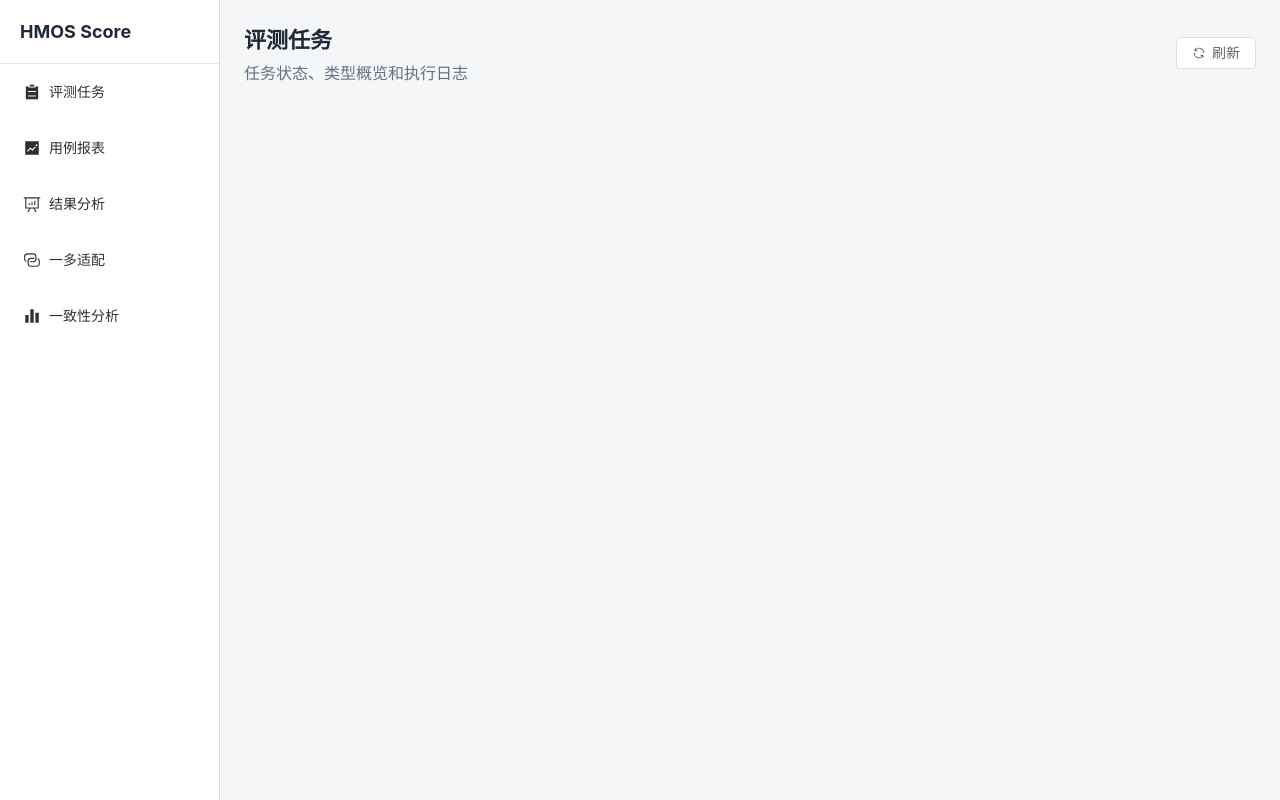
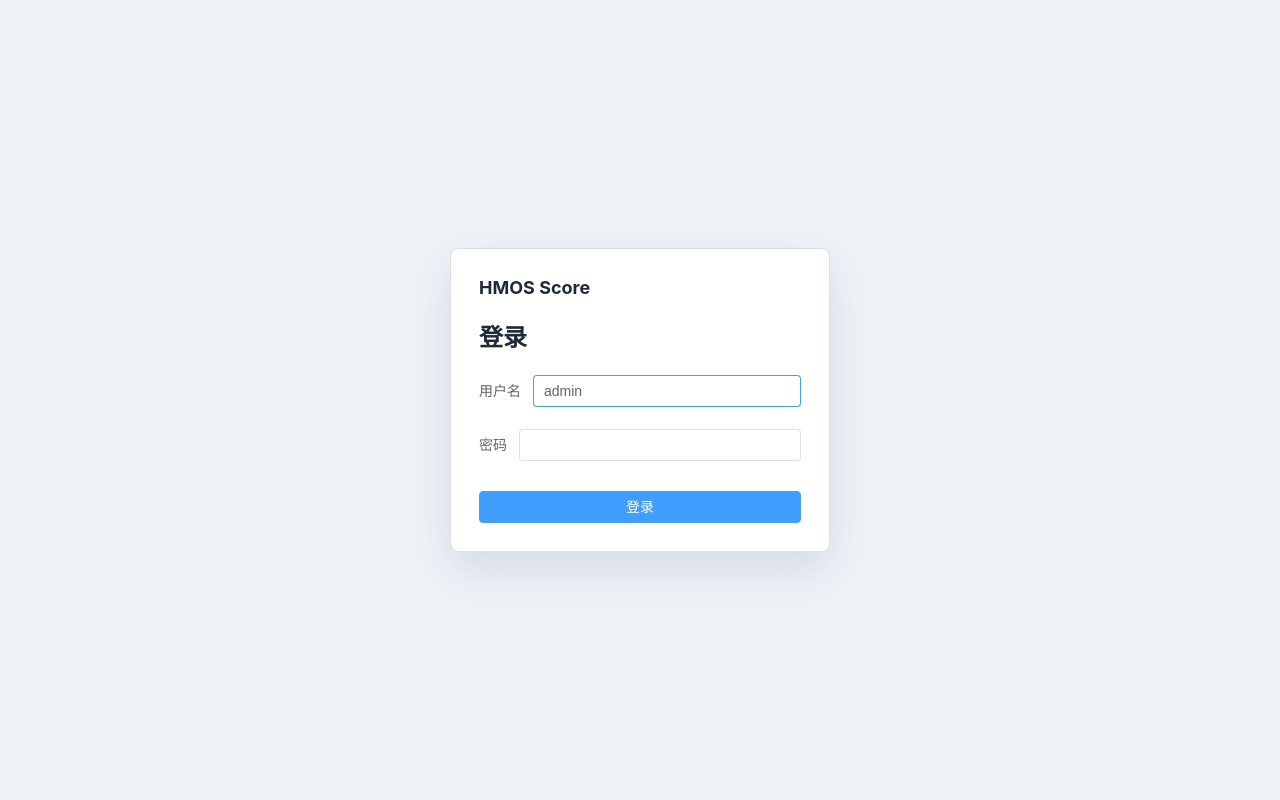
Before and after one commit to yaoooge/hmos-score-agent, a Vue app in the folder web/: page /#/login in a window 1280 px wide. Built offline with nearby package versions, Linux system fonts and the light colour scheme.

Commit message:
feat: add dashboard login gate

```diff
--- a/web/src/App.vue
+++ b/web/src/App.vue
@@ -1,5 +1,6 @@
 <template>
-  <div class="app-shell">
+  <router-view v-if="isLoginRoute" />
+  <div v-else class="app-shell">
     <aside class="sidebar">
       <div class="brand">HMOS Score</div>
       <el-menu :default-active="activePath" router class="nav-menu">
@@ -24,6 +25,9 @@
           <span>一致性分析</span>
         </el-menu-item>
       </el-menu>
+      <div class="sidebar-footer">
+        <el-button :icon="SwitchButton" @click="logout">退出</el-button>
+      </div>
     </aside>
     <main class="main-panel">
       <header class="topbar">
@@ -50,15 +54,17 @@
 
 <script setup lang="ts">
 import { computed, provide, shallowRef, type Ref } from "vue";
-import { useRoute } from "vue-router";
+import { useRoute, useRouter } from "vue-router";
 import {
   Connection,
   DataAnalysis,
   Histogram,
   List,
   Refresh,
+  SwitchButton,
   TrendCharts,
 } from "@element-plus/icons-vue";
+import { clearAuthSession } from "./authSession.js";
 
 type DashboardTitleControls = {
   dateRange?: {
@@ -67,6 +73,7 @@ type DashboardTitleControls = {
 };
 
 const route = useRoute();
+const router = useRouter();
 const titleControls = shallowRef<DashboardTitleControls>({});
 const titleDateRange = computed({
   get: () => titleControls.value.dateRange?.model.value ?? null,
@@ -78,6 +85,7 @@ const titleDateRange = computed({
 });
 
 const activePath = computed(() => route.path);
+const isLoginRoute = computed(() => route.path === "/login");
 const title = computed(() => {
   if (route.path.startsWith("/reports")) {
     return "用例报表";
@@ -114,6 +122,11 @@ function reloadPage() {
   window.dispatchEvent(new CustomEvent("dashboard:refresh"));
 }
 
+async function logout() {
+  clearAuthSession(window.localStorage);
+  await router.replace("/login");
+}
+
 provide("setDashboardTitleControls", (controls: DashboardTitleControls | null) => {
   titleControls.value = controls ?? {};
 });
--- /dev/null
+++ b/web/src/authSession.js
@@ -0,0 +1,48 @@
+export const AUTH_SESSION_STORAGE_KEY = "hmos-score-auth-session";
+export const AUTH_SESSION_DURATION_MS = 7 * 24 * 60 * 60 * 1000;
+
+const ADMIN_USERNAME = "admin";
+const ADMIN_PASSWORD = "huawei123";
+
+export function verifyCredentials(username, password) {
+  return username === ADMIN_USERNAME && password === ADMIN_PASSWORD;
+}
+
+export function createAuthSession(storage, now = Date.now()) {
+  storage.setItem(
+    AUTH_SESSION_STORAGE_KEY,
+    JSON.stringify({
+      username: ADMIN_USERNAME,
+      expiresAt: now + AUTH_SESSION_DURATION_MS,
+    }),
+  );
+}
+
+export function clearAuthSession(storage) {
+  storage.removeItem(AUTH_SESSION_STORAGE_KEY);
+}
+
+export function isAuthSessionValid(storage, now = Date.now()) {
+  const rawSession = storage.getItem(AUTH_SESSION_STORAGE_KEY);
+  if (!rawSession) {
+    return false;
+  }
+
+  try {
+    const session = JSON.parse(rawSession);
+    const valid =
+      session &&
+      session.username === ADMIN_USERNAME &&
+      typeof session.expiresAt === "number" &&
+      session.expiresAt > now;
+    if (valid) {
+      return true;
+    }
+  } catch {
+    clearAuthSession(storage);
+    return false;
+  }
+
+  clearAuthSession(storage);
+  return false;
+}
--- /dev/null
+++ b/web/src/pages/LoginPage.vue
@@ -0,0 +1,50 @@
+<template>
+  <main class="login-page">
+    <section class="login-panel" aria-labelledby="login-title">
+      <div class="login-brand">HMOS Score</div>
+      <h1 id="login-title">登录</h1>
+      <el-form class="login-form" :model="form" @submit.prevent="submitLogin">
+        <el-form-item label="用户名">
+          <el-input v-model.trim="form.username" autocomplete="username" autofocus />
+        </el-form-item>
+        <el-form-item label="密码">
+          <el-input
+            v-model="form.password"
+            autocomplete="current-password"
+            show-password
+            type="password"
+            @keyup.enter="submitLogin"
+          />
+        </el-form-item>
+        <el-alert v-if="errorMessage" :closable="false" :title="errorMessage" type="error" />
+        <el-button class="login-submit" native-type="submit" type="primary">登录</el-button>
+      </el-form>
+    </section>
+  </main>
+</template>
+
+<script setup lang="ts">
+import { reactive, ref } from "vue";
+import { useRoute, useRouter } from "vue-router";
+import { createAuthSession, verifyCredentials } from "../authSession.js";
+
+const router = useRouter();
+const route = useRoute();
+const form = reactive({
+  username: "admin",
+  password: "",
+});
+const errorMessage = ref("");
+
+async function submitLogin() {
+  errorMessage.value = "";
+  if (!verifyCredentials(form.username, form.password)) {
+    errorMessage.value = "用户名或密码错误";
+    return;
+  }
+
+  createAuthSession(window.localStorage);
+  const redirectPath = typeof route.query.redirect === "string" ? route.query.redirect : "/tasks";
+  await router.replace(redirectPath);
+}
+</script>
--- a/web/src/router/index.ts
+++ b/web/src/router/index.ts
@@ -4,11 +4,14 @@ import CaseReports from "../pages/CaseReports.vue";
 import ResultAnalysis from "../pages/ResultAnalysis.vue";
 import CrossDeviceAnalysis from "../pages/CrossDeviceAnalysis.vue";
 import ConsistencyAnalysis from "../pages/ConsistencyAnalysis.vue";
+import LoginPage from "../pages/LoginPage.vue";
+import { isAuthSessionValid } from "../authSession.js";
 
 export const router = createRouter({
   history: createWebHashHistory("/dashboard/"),
   routes: [
     { path: "/", redirect: "/tasks" },
+    { path: "/login", component: LoginPage, meta: { public: true } },
     { path: "/tasks", component: TaskDashboard },
     { path: "/reports", component: CaseReports },
     { path: "/analysis", component: ResultAnalysis },
@@ -17,3 +20,21 @@ export const router = createRouter({
     { path: "/consistency/:taskId", component: ConsistencyAnalysis },
   ],
 });
+
+router.beforeEach((to) => {
+  const isPublicRoute = to.meta.public === true;
+  const isLoggedIn = isAuthSessionValid(window.localStorage);
+
+  if (to.path === "/login" && isLoggedIn) {
+    return "/tasks";
+  }
+
+  if (!isPublicRoute && !isLoggedIn) {
+    return {
+      path: "/login",
+      query: to.fullPath === "/" ? undefined : { redirect: to.fullPath },
+    };
+  }
+
+  return true;
+});
--- a/web/src/styles/base.css
+++ b/web/src/styles/base.css
@@ -9,16 +9,68 @@
   box-sizing: border-box;
 }
 
+html,
+body,
+#app {
+  height: 100%;
+}
+
 body {
   margin: 0;
+  overflow: hidden;
+}
+
+.login-page {
+  display: grid;
+  min-height: 100vh;
+  place-items: center;
+  padding: 24px;
+  background: #eef3f8;
+}
+
+.login-panel {
+  width: min(100%, 380px);
+  padding: 28px;
+  border: 1px solid #d8dee6;
+  border-radius: 8px;
+  background: #ffffff;
+  box-shadow: 0 18px 45px rgba(31, 41, 55, 0.12);
+}
+
+.login-brand {
+  margin-bottom: 20px;
+  color: #1f2937;
+  font-size: 18px;
+  font-weight: 700;
+}
+
+.login-panel h1 {
+  margin: 0 0 22px;
+  font-size: 24px;
+}
+
+.login-form {
+  display: flex;
+  flex-direction: column;
+  gap: 4px;
+}
+
+.login-submit {
+  width: 100%;
+  margin-top: 8px;
 }
 
 .app-shell {
   display: flex;
-  min-height: 100vh;
+  height: 100vh;
+  overflow: hidden;
 }
 
 .sidebar {
+  display: flex;
+  flex-direction: column;
+  height: 100vh;
+  overflow: hidden;
   width: 220px;
   flex: 0 0 220px;
   border-right: 1px solid #d8dee6;
@@ -36,12 +88,25 @@ body {
 }
 
 .nav-menu {
+  flex: 1;
   border-right: 0;
+}
+
+.sidebar-footer {
+  padding: 16px;
+  border-top: 1px solid #e5e9ef;
+}
+
+.sidebar-footer .el-button {
+  width: 100%;
+  justify-content: flex-start;
 }
 
 .main-panel {
   min-width: 0;
   flex: 1;
+  height: 100vh;
+  overflow: auto;
   padding: 22px 24px 36px;
 }
 
@@ -615,15 +680,19 @@ body {
 
 @media (max-width: 760px) {
   .app-shell {
+    height: 100vh;
     flex-direction: column;
   }
 
   .sidebar {
+    height: auto;
     width: 100%;
     flex-basis: auto;
   }
 
   .main-panel {
+    height: auto;
+    min-height: 0;
     padding: 16px;
   }
 
```
Also changed, not shown: web/src/authSession.d.ts (added, +7 -0 lines), 1 other file (tests, documents, lock files or other folders).
